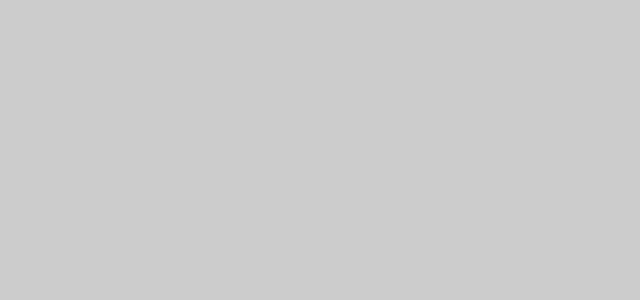
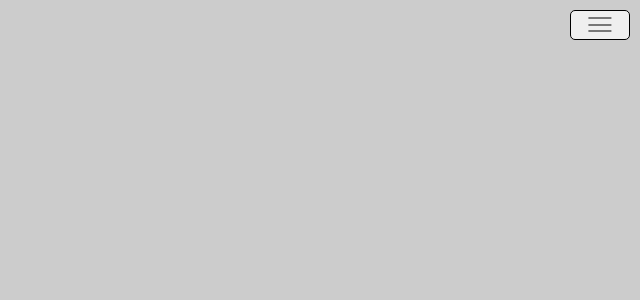
Before and after one commit to andy5566w/Neutec-Project, a Vue app: page / in a window 1280 px wide. Shown: the top 300 px of the page, without its empty margins (640-1280 px from the left). Built offline with nearby package versions, Linux system fonts and the light colour scheme.

Commit message:
[Neutec-Project] build SideBarButton.vue component and add into App.vue

```diff
--- a/src/App.vue
+++ b/src/App.vue
@@ -1,7 +1,8 @@
-<script setup></script>
-
 <template>
-  <div></div>
+  <side-bar-button />
 </template>
+<script setup>
+import SideBarButton from '@/components/SideBarButton.vue'
+</script>
 
 <style scoped></style>
--- a/src/components/SideBarButton.vue
+++ b/src/components/SideBarButton.vue
@@ -1,5 +1,49 @@
-<template></template>
+<template>
+  <button class="SideBarButton" @click="handleHandleClick">
+    <span></span>
+  </button>
+</template>
 
 <script setup></script>
 
-<style scoped lang="scss"></style>
+<style scoped lang="scss">
+.SideBarButton {
+  --line-width: 40%;
+  position: absolute;
+  right: 10px;
+  top: 10px;
+  width: 60px;
+  height: 30px;
+  border-radius: 5px;
+  border: 1px solid black;
+
+  span {
+    position: absolute;
+    left: 50%;
+    top: 50%;
+    height: 1px;
+    width: var(--line-width);
+    background-color: black;
+    transform: translate(-50%, -50%);
+  }
+
+  &:after,
+  &:before {
+    content: '';
+    position: absolute;
+    background-color: black;
+    height: 1px;
+    width: var(--line-width);
+    left: 50%;
+    transform: translate(-50%, -50%);
+  }
+
+  &:after {
+    bottom: 25%;
+  }
+
+  &:before {
+    top: 25%;
+  }
+}
+</style>
```
Also changed, not shown: src/components/SideBar.vue (added, +11 -0 lines), src/const/mockData.js (added), src/store/Sidebar/index.js (added), src/store/index.js (added).
